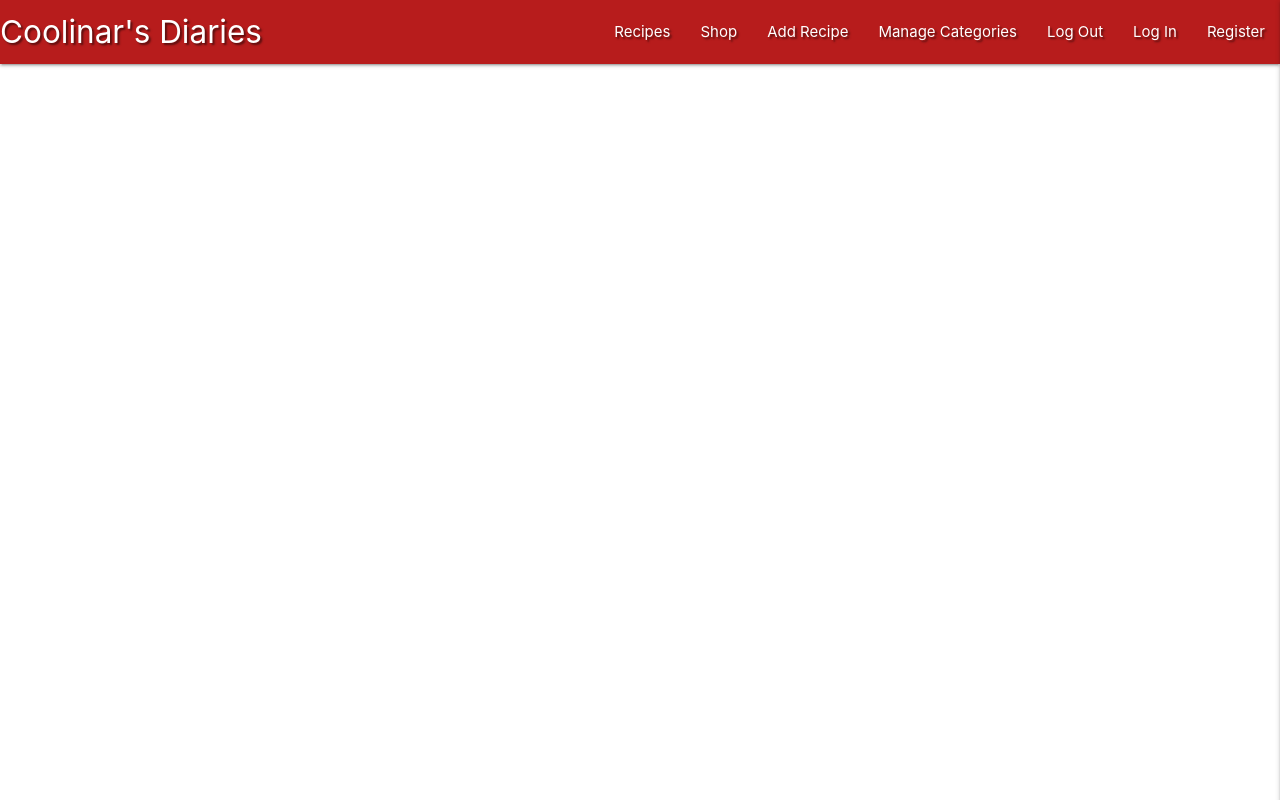
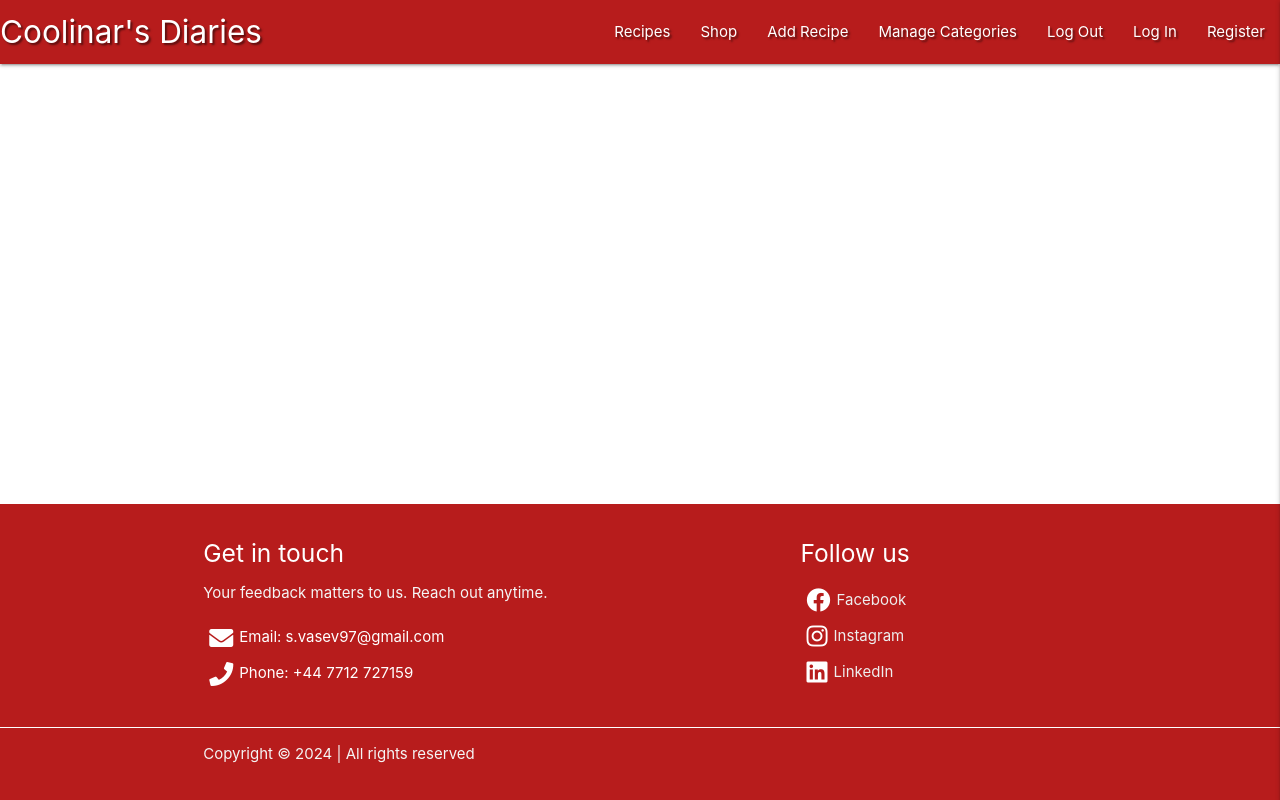
Before and after one commit to StanimirVasev/recipe-book-ci-project, a Flask app: page / in a window 1280 px wide. Run offline with Flask 3, Linux system fonts and the light colour scheme; data that the repository does not hold is empty; some libraries are stand-ins or nearby versions.

Commit message:
Added sticky footer

```diff
--- a/static/css/style.css
+++ b/static/css/style.css
@@ -1,3 +1,33 @@
+/* Navbar styling */
+
 .text-shadow {
     text-shadow: 2px 2px 2px rgba(0, 0, 0, 0.5);
 }
+
+/* Sticky footer */
+body {
+    display: flex;
+    min-height: 100vh;
+    flex-direction: column;
+  }
+
+  main {
+    flex: 1 0 auto;
+  }
+
+  /* Social and contact icons */
+  .social-icons i,
+  .contact-info i {
+      font-size: 24px;
+      padding: 6px;
+  }
+
+  .contact-info li,
+  .social-icons li {
+    display: flex;
+    align-items: center;
+}
+
+.contact-info a {
+    margin-left: 4px;
+}
--- a/templates/base.html
+++ b/templates/base.html
@@ -47,10 +47,42 @@
 		</ul>
 	</header>
 
+    <!-- Main content-->
     <main class="container">
         {% block content %}
         {% endblock %}
     </main>
+
+    <footer class="page-footer red darken-4">
+        <div class="container">
+            <div class="row">
+                <div class="col l6 s12">
+                    <h5 class="white-text">Get in touch</h5>
+                    <p class="grey-text text-lighten-4">Your feedback matters to us. Reach out anytime.</p>
+                    <ul class="contact-info">
+                        <li><i class="fas fa-envelope"></i> Email: <a href="mailto:s.vasev97@gmail.com" class="white-text"> s.vasev97@gmail.com</a></li>
+                        <li><i class="fas fa-phone"></i> Phone: <a href="tel:+447712727159" class="white-text">+44 7712 727159</a></li>
+                    </ul>
+                </div>
+                <div class="col l4 offset-l2 s12">
+                    <h5 class="white-text">Follow us</h5>
+                    <ul class="social-icons">
+                        <li><i class="fab fa-facebook"></i> <a href="https://www.facebook.com/MirkoVasev/" class="grey-text text-lighten-3">Facebook</a></li>
+                        <li><i class="fab fa-instagram"></i> <a href="https://www.instagram.com/stanimir_vasev/" class="grey-text text-lighten-3">Instagram</a></li>
+                        <li><i class="fab fa-linkedin"></i> <a href="https://uk.linkedin.com/in/stanimir-vasev-acim-miod-50a7b2181" class="grey-text text-lighten-3">LinkedIn</a></li>
+                    </ul>
+                </div>
+            </div>
+        </div>
+        <div class="white divider"></div>
+            <div class="container">
+                <div class="row">
+                    <div class="col s12">
+                        <p class="grey-text text-lighten-4">Copyright © 2024 | All rights reserved</p>
+                    </div>
+                </div>
+            </div>
+    </footer>
 
     <script src="https://code.jquery.com/jquery-3.5.1.min.js"
         integrity="sha256-9/aliU8dGd2tb6OSsuzixeV4y/faTqgFtohetphbbj0=" crossorigin="anonymous"></script>
```
